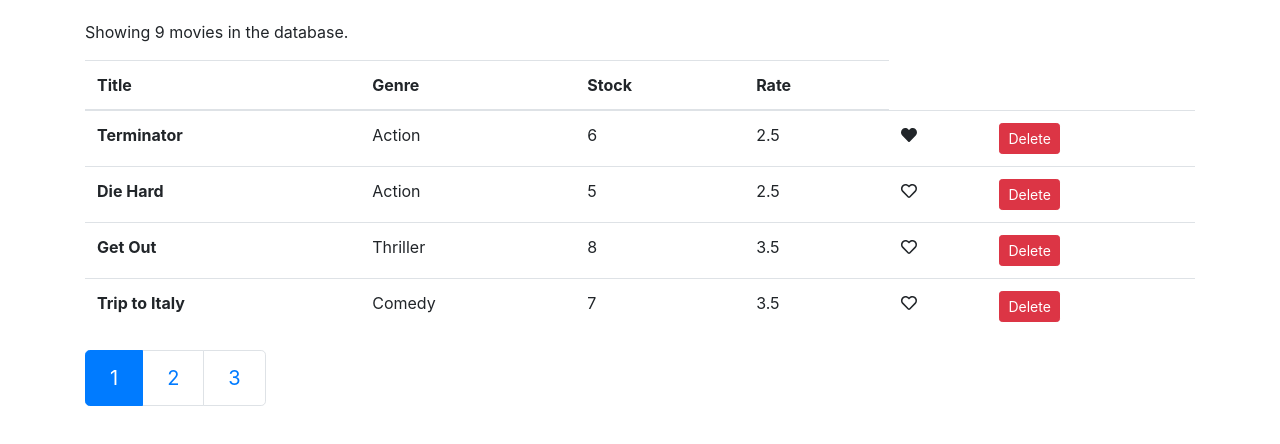
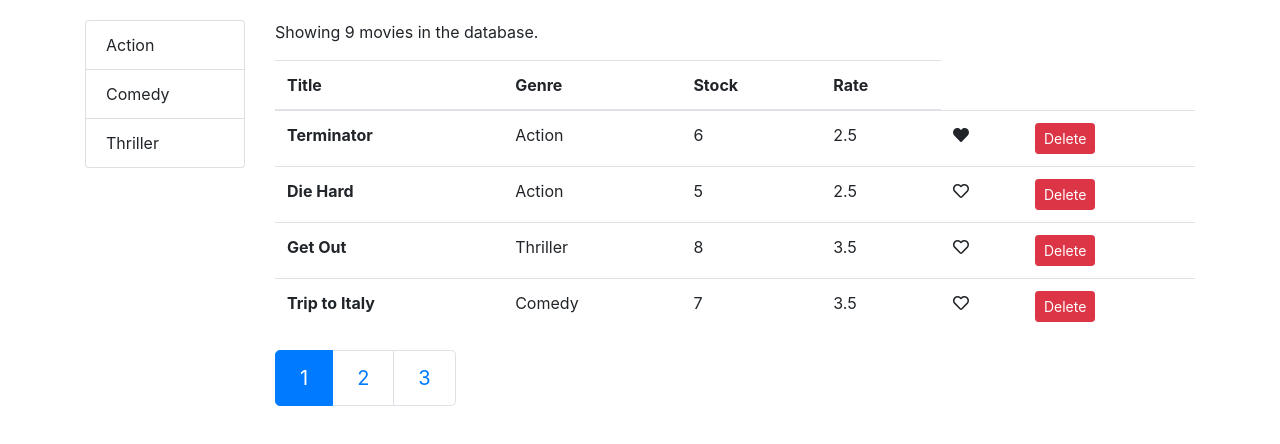
Before and after one commit to abchakra/mastering-react, a React (Create React App) app in the folder vidly/: page / in a window 1280 px wide. Shown: the top 444 px of the page. Built offline with nearby package versions, Linux system fonts and the light colour scheme.

Commit message:
Display filter list

```diff
--- /dev/null
+++ b/vidly/src/components/listGroup.jsx
@@ -0,0 +1,16 @@
+import React from 'react';
+
+const ListGroup = (props) => {
+
+    const { items, textProperty, valueProperty } = props;
+
+    return (
+        <ul className="list-group">
+            {items.map(item => (
+                <li key={item[valueProperty]} className="list-group-item">{item[textProperty]}</li>
+            ))}
+
+        </ul>);
+}
+
+export default ListGroup;
--- a/vidly/src/components/movies.jsx
+++ b/vidly/src/components/movies.jsx
@@ -3,11 +3,15 @@
 import Like from './like';
 import Pagination from './pagination';
 import { paginate } from "../utils/paginate"
+import { getGenres } from '../services/fakeGenreService';
+import ListGroup from './listGroup';
 class Movies extends Component {
     state = {
-        movies: getMovies(),
+        movies: [],
+        genres: [],
         pageSize: 4,
-        currentPage: 1
+        currentPage: 1,
+        currentGenre: null
     }
 
     handleLiked = movie => {
@@ -29,11 +33,18 @@
     handlePageChange = page => {
         this.setState({ currentPage: page })
     }
-
+    handleGenreSelect = genre => {
+    }
+    componentDidMount() {
+        this.setState({
+            movies: getMovies(),
+            genres: getGenres()
+        })
+    }
     render() {
         const { length: movieCount } = this.state.movies;
 
-        const { pageSize, currentPage, movies: allMovies } = this.state;
+        const { pageSize, currentPage, movies: allMovies, genres } = this.state;
 
         if (movieCount === 0) {
             return <p>There are no movies in the database</p>
@@ -41,7 +52,15 @@
 
             const movies = paginate(allMovies, currentPage, pageSize);
             return (
-                <React.Fragment>
+                <div className="row">
+                    <div className="col-2">
+                        <ListGroup
+                            items={genres}
+                            textProperty="name"
+                            valueProperty="_id"
+                            onSelectGenre={this.handleGenreSelect} />
+                    </div>
+                    <div className="col">
                         <p>Showing {movieCount} movies in the database.</p>
                         <table className="table">
 
@@ -74,7 +93,8 @@
                             pageSize={pageSize}
                             onPageChange={this.handlePageChange}
                         />
-                </React.Fragment>
+                    </div>
+                </div>
             );
         }
     }
--- a/vidly/src/components/pagination.jsx
+++ b/vidly/src/components/pagination.jsx
@@ -12,7 +12,7 @@
         <nav>
             <ul className="pagination pagination-lg">
                 {pages.map(page => (
-                    <li className={page === currentPage ? 'page-item active' : 'page-item'} key={page} a>
+                    <li className={page === currentPage ? 'page-item active' : 'page-item'} key={page} >
                         <a className="page-link" onClick={() => onPageChange(page)}> {page} </a>
                     </li>
                 ))}
```
Lines whose indentation alone changed are shown as unchanged.
